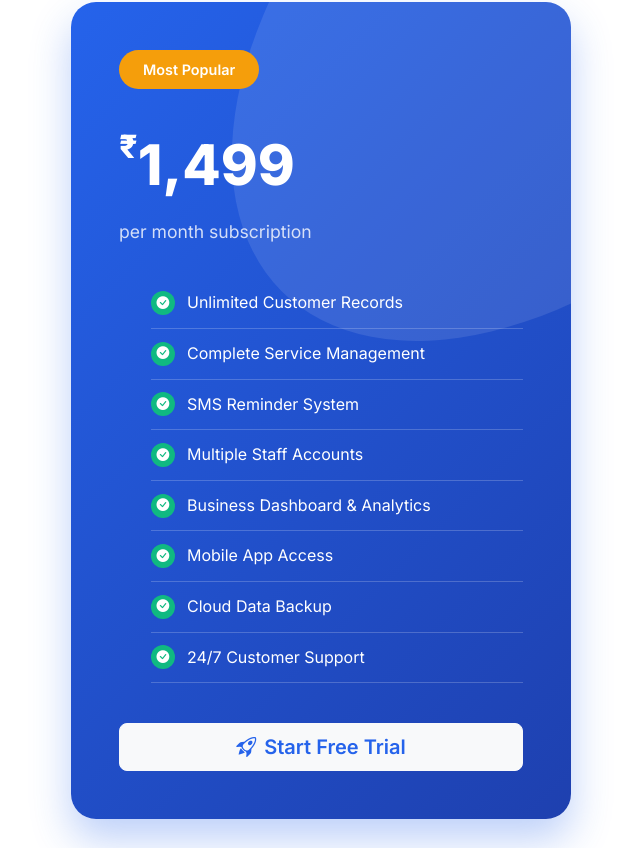
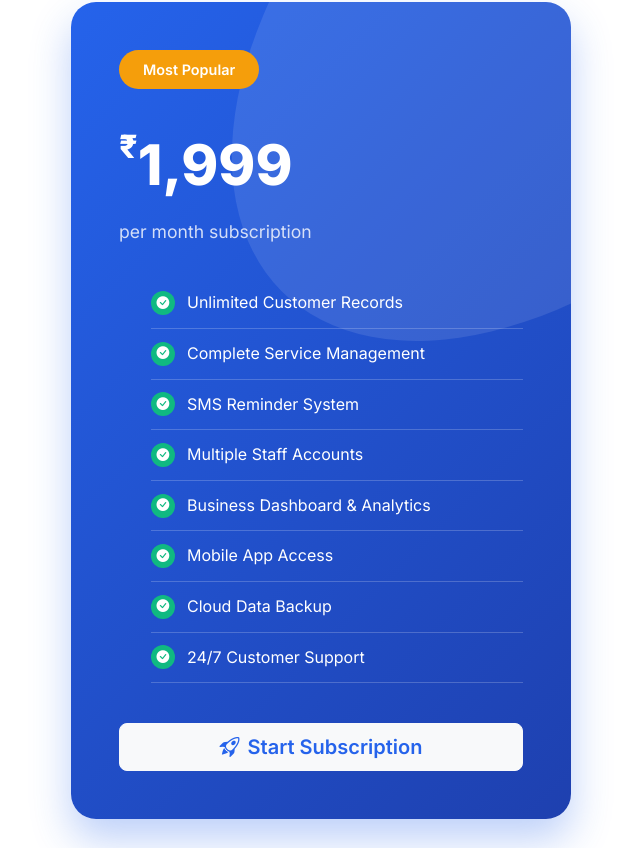
Before and after one commit to pramodthundathil/service_mgt, a Django app: template templates/landing_page.html in a window 1280 px wide. Shown: the part 2309-3157 px from the top of the page, without its empty margins (319-959 px from the left). Run offline with Django 5.2, Linux system fonts and the light colour scheme; the template is opened without the code that fills it, so the values that code supplies are empty; some libraries are stand-ins or nearby versions.

Commit message:
subscription amount chnage

```diff
--- a/index/serializers.py
+++ b/index/serializers.py
@@ -978,8 +978,8 @@ class CreatePaymentOrderSerializer(serializers.Serializer):
 
     def validate_amount(self, value):
         """Validate payment amount"""
-        if value != 1499.00:
-            raise serializers.ValidationError("Invalid amount. 1 year extension costs ₹1499")
+        if value != 1999.00:
+            raise serializers.ValidationError("Invalid amount. 1 year extension costs ₹1999")
         return value
 
     def validate(self, attrs):
--- a/index/views.py
+++ b/index/views.py
@@ -864,7 +864,7 @@ class PaymentPlanListView(generics.ListAPIView):
     operation_description="""
     Create Razorpay order for subscription extension
 
-    Creates a new payment order for 1-year subscription extension (₹1499).
+    Creates a new payment order for 1-year subscription extension (1999).
     Only center admins can initiate payment for their service center.
     """,
     tags=['Payment Management']
@@ -924,7 +924,7 @@ def create_payment_order(request):
             duration_months=12,
             defaults={
                 'name': '1 Year Extension',
-                'price': 1499.00,
+                'price': 1999.00,
                 'currency': 'INR',
                 'description': '1 Year subscription extension'
             }
--- a/templates/landing_page.html
+++ b/templates/landing_page.html
@@ -715,7 +715,7 @@
             <div class="pricing-card fade-in-up">
                 <div class="pricing-badge">Most Popular</div>
                 <div class="price-display">
-                    <span class="price-currency">₹</span>1,499
+                    <span class="price-currency">₹</span>1,999
                 </div>
                 <div class="price-period">per month subscription</div>
 
@@ -755,7 +755,7 @@
                 </ul>
 
                 <a href="#download" class="btn btn-light btn-lg w-100" style="color: var(--primary-color); font-weight: 600;">
-                    <i class="bi bi-rocket-takeoff me-2"></i>Start Free Trial
+                    <i class="bi bi-rocket-takeoff me-2"></i>Start Subscription
                 </a>
             </div>
         </div>
@@ -967,7 +967,7 @@
 
         // Track pricing CTA click
         document.querySelector('.pricing-card .btn').addEventListener('click', () => {
-            trackEvent('pricing_cta_click', { plan: 'monthly_1499' });
+            trackEvent('pricing_cta_click', { plan: 'monthly_1999' });
         });
     </script>
 </body>
```
